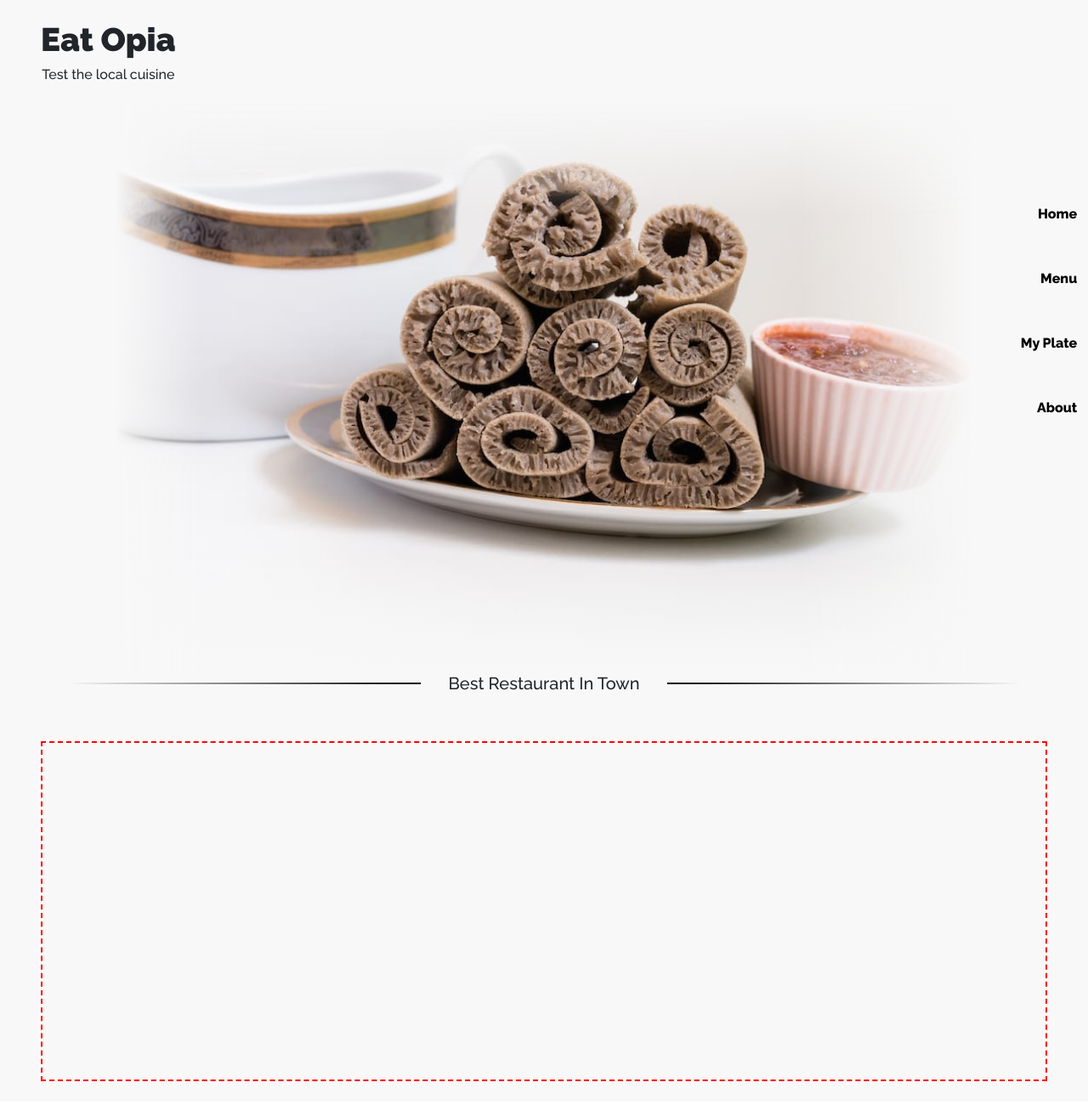
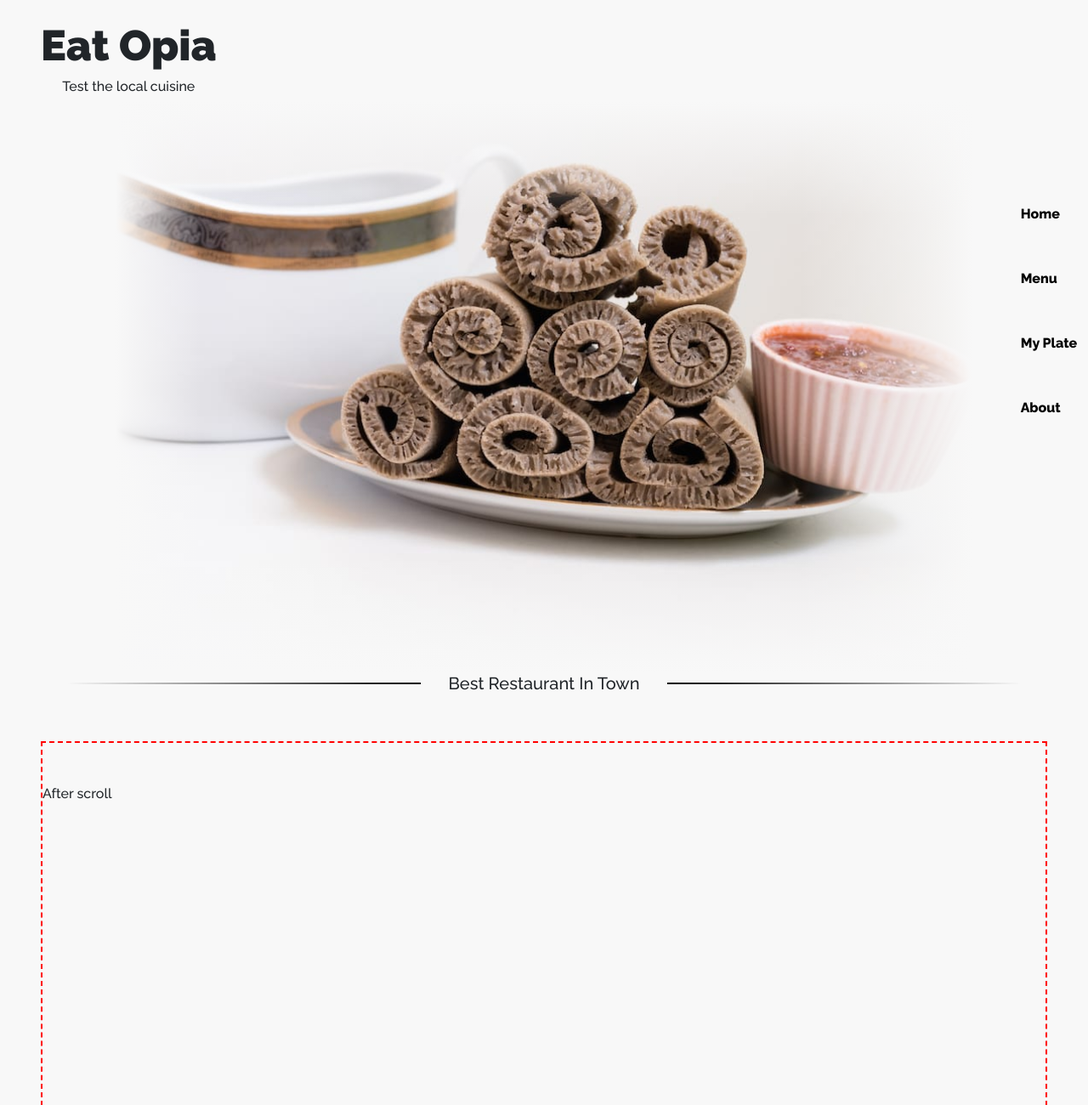
Before and after one commit to Berabjesus/EatOpia-Restaurant-Page, a website built with webpack: page public/index.html in a window 1280 px wide. Shown: the top 1300 px of the page at 85% size. Built offline with nearby package versions, Linux system fonts and the light colour scheme.

Commit message:
ADD onscroll function to display items when page is scrolled

```diff
--- a/src/components/navbar.js
+++ b/src/components/navbar.js
@@ -27,7 +27,7 @@ const addPropertiesToElements = (...elements) => {
   const NAV_ITEMS = ['Home', 'Menu', 'My Plate', 'About']
   for (let i in elements) {
     elements[i] = document.createElement('a')
-    elements[i].classList.add('nav-link', 'mb-5','p-0', 'pb-1', 'w-auto','text-right','main-font')
+    elements[i].classList.add('nav-link', 'mb-5','p-0', 'pb-1', 'w-auto','text-left','main-font')
     elements[i].href = '#'
     elements[i].addEventListener("click", ()=>{setLinkToActive(elements[i])});
     elements[i].innerText = NAV_ITEMS[i]
--- a/src/functions/elementProcessor.js
+++ b/src/functions/elementProcessor.js
@@ -7,3 +7,13 @@ export const setImageProperties = (image, source, ...classes) => {
     }
   }
 }
+
+export const renderOnScroll = (parentElement, childElement, referenceElement) => {
+  let iswindowScrolled = false
+  window.onscroll = () => {
+    if (window.scrollY > (referenceElement.offsetTop / 2) && !iswindowScrolled){
+      parentElement.append(childElement)
+      iswindowScrolled = true
+    }
+  }
+}
--- a/src/pages/home.js
+++ b/src/pages/home.js
@@ -9,7 +9,7 @@ const homePage = () => {
 const firstSection = (container) => {
   const BRAND_NAME = 'Eat Opia'
   const section = document.createElement('section')
-  section.classList.add('d-flex', 'flex-column', 'section-one','w-100', 'h-100vh')
+  section.classList.add('d-flex', 'flex-column', 'section-one','w-100', 'h-100vh', 'fade_in')
 
   const logoContainer = document.createElement('div')
   logoContainer.classList.add('d-flex', 'flex-column', 'align-self-start','logo-container', 'logo-font')
@@ -41,9 +41,26 @@ const firstSection = (container) => {
 
 const secondSection = (container) => {
   const section = document.createElement('section')
-  section.classList.add('w-100','mt-5','pt-5','h-50vh', 'custom-border', 'section-two')
+  section.classList.add('w-100','mt-5','pt-5', 'custom-border', 'section-two')
   const videoContainer = document.createElement('div')
   videoContainer.classList.add('video-container')
+  videoContainer.innerText = 'After scroll'
+
+  getFunction.renderOnScroll(section, videoContainer, document.getElementsByClassName('divider-line')[0])
+
+  // var position = document.getElementsByClassName('section-two')[0].scrollTop;
+  // setTimeout(() => {
+  // }, 100);
+  // console.log(document.getElementsByClassName('divider-line')[0].offsetTop);
+
+
+  // let iswindowScrolled = false
+  // window.onscroll = () => {
+  //   if (window.scrollY > window.innerHeight / 2 && !iswindowScrolled) {
+  //     section.append(videoContainer)
+  //     iswindowScrolled = true
+  //   }
+  // }
 
   container.appendChild(section)
 }
--- a/src/scss/style.scss
+++ b/src/scss/style.scss
@@ -49,6 +49,11 @@ $logoFont: 'Montserrat', sans-serif;
 
 .h-50vh {
   height: 50vh;
+}
+
+.fade_in {
+  -webkit-animation: fadein 1s 1;
+  animation: fadein 1s 1;
 }
 
 /*** 2.3 Globals - border ***/
@@ -112,12 +117,14 @@ $logoFont: 'Montserrat', sans-serif;
 }
 
 .logo-container {
+  position: relative;
+  z-index: 99;
   height: 12%;
 }
 
 .logo {
   font-weight: 900;
-  font-size: 3vw;
+  font-size: 50px;
 }
 
 .main-image-container {
@@ -143,5 +150,12 @@ $logoFont: 'Montserrat', sans-serif;
 
 /*** 5.2 section two ***/
 .section-two {
+  height: 70vh;
+}
 
+/*** Animations ***/
+
+@keyframes fadein {
+  from { opacity: 0; }
+  to   { opacity: 1; }
 }
```
Also changed, not shown: src/index.js (+8 -0 lines), 1 other file.
